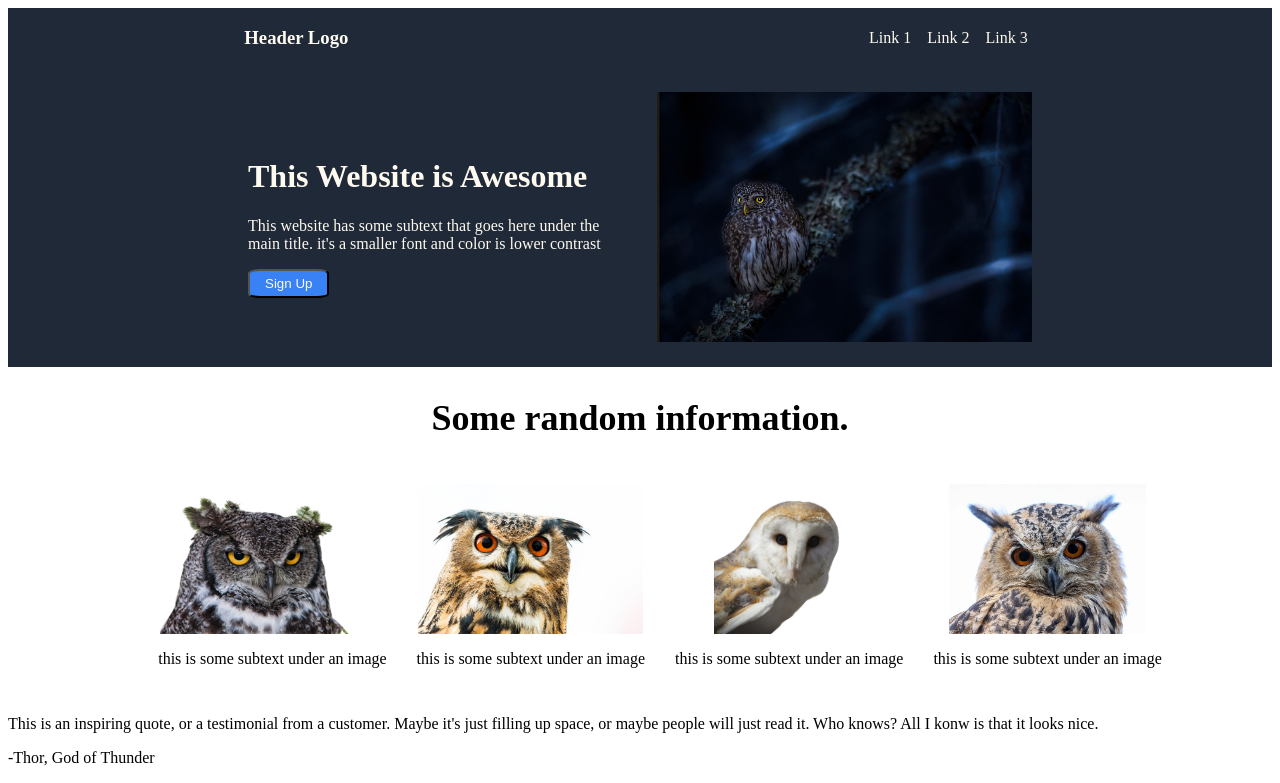
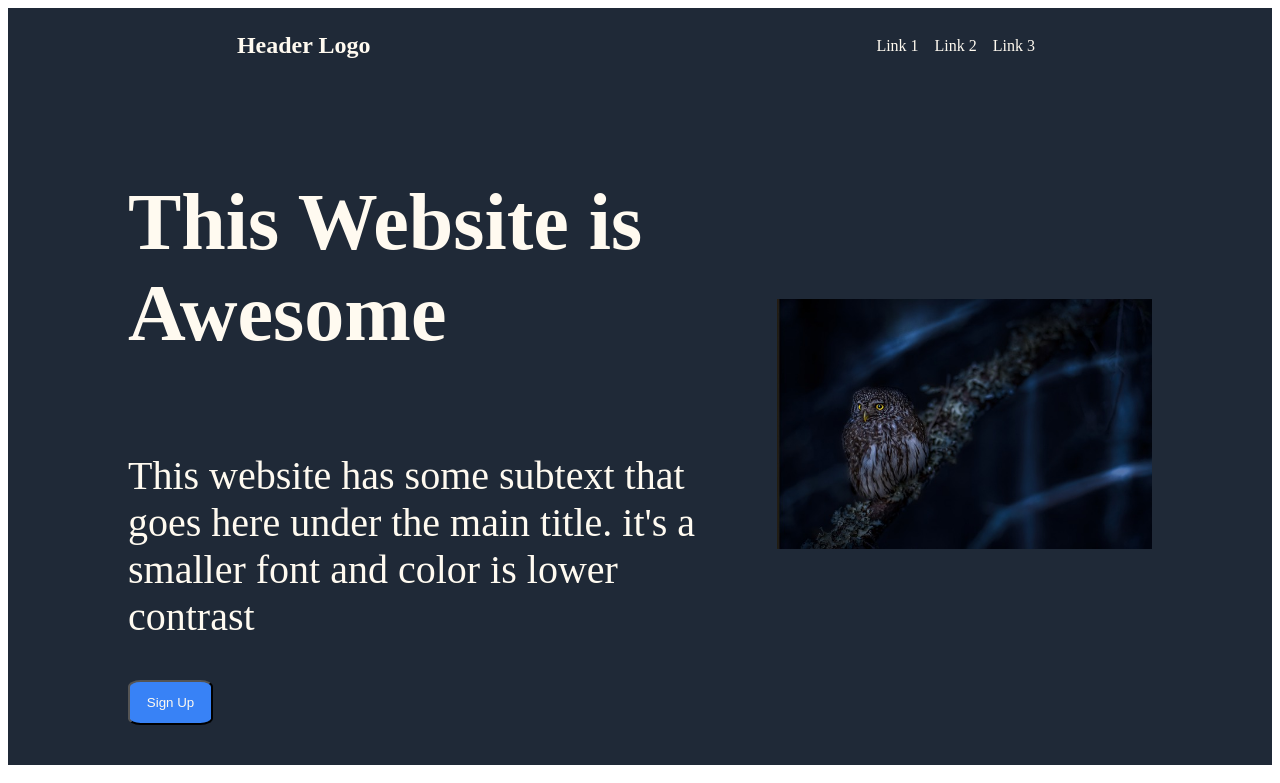
Before and after one commit to zyaka/awesome-webpage, a plain HTML site: page index.html in a window 1280 px wide. Shown: the top 783 px of the page. Drawn offline with Linux system fonts and the light colour scheme.

Commit message:
changed font size in header and container 1

```diff
--- a/styles.css
+++ b/styles.css
@@ -5,7 +5,8 @@
     justify-content: space-around;
 }
 .header-logo {
-    color: floralwhite
+    color: floralwhite;
+    font-size: 24px;
 }
 .header-list {
     display: flex;
@@ -24,13 +25,16 @@
     align-items: center;
     justify-content: center;
     background-color: #1f2937;
-    padding: 25px 240px;
+    padding: 40px 120px;
     gap: 25px;
 }
 .in-container-one {
-    display: block;
+    display: flex;
+    flex-direction: column;
     color: floralwhite;
     background-color: #1f2937;
+    font-size: 40px;
+    font-style: extra-bold;
 }
 /* Image by <a href="https://pixabay.com/users/erik_karits-15012370/?utm_source=link-attribution&amp;utm_medium=referral&amp;utm_campaign=image&amp;utm_content=6673562">Erik Karits</a> from <a href="https://pixabay.com/?utm_source=link-attribution&amp;utm_medium=referral&amp;utm_campaign=image&amp;utm_content=6673562">Pixabay</a> */
 /* Image by <a href="https://pixabay.com/users/mlaranda-1375673/?utm_source=link-attribution&amp;utm_medium=referral&amp;utm_campaign=image&amp;utm_content=2569202">MLARANDA</a> from <a href="https://pixabay.com/?utm_source=link-attribution&amp;utm_medium=referral&amp;utm_campaign=image&amp;utm_content=2569202">Pixabay</a> */
@@ -39,6 +43,11 @@
 /* Image by <a href="https://pixabay.com/users/richardmiddelbos-15362183/?utm_source=link-attribution&amp;utm_medium=referral&amp;utm_campaign=image&amp;utm_content=4873359">Richard Middelbos</a> from <a href="https://pixabay.com/?utm_source=link-attribution&amp;utm_medium=referral&amp;utm_campaign=image&amp;utm_content=4873359">Pixabay</a> */
 
 button {
+    display: flex;
+    height: 45px;
+    width: 85px;
+    justify-content: center;
+    align-items: center;
     background-color: #3882f6;
     color: floralwhite;
     padding: 5px 15px;
@@ -67,3 +76,11 @@ font-size: 36px;
     align-items: center;
     padding: 15px
 }
+
+/* container-three below */
+.container-three {
+background-color: #e5e7eb;
+padding: 15px;
+font-size: 36px;
+font-style: light italic;
+}
```
